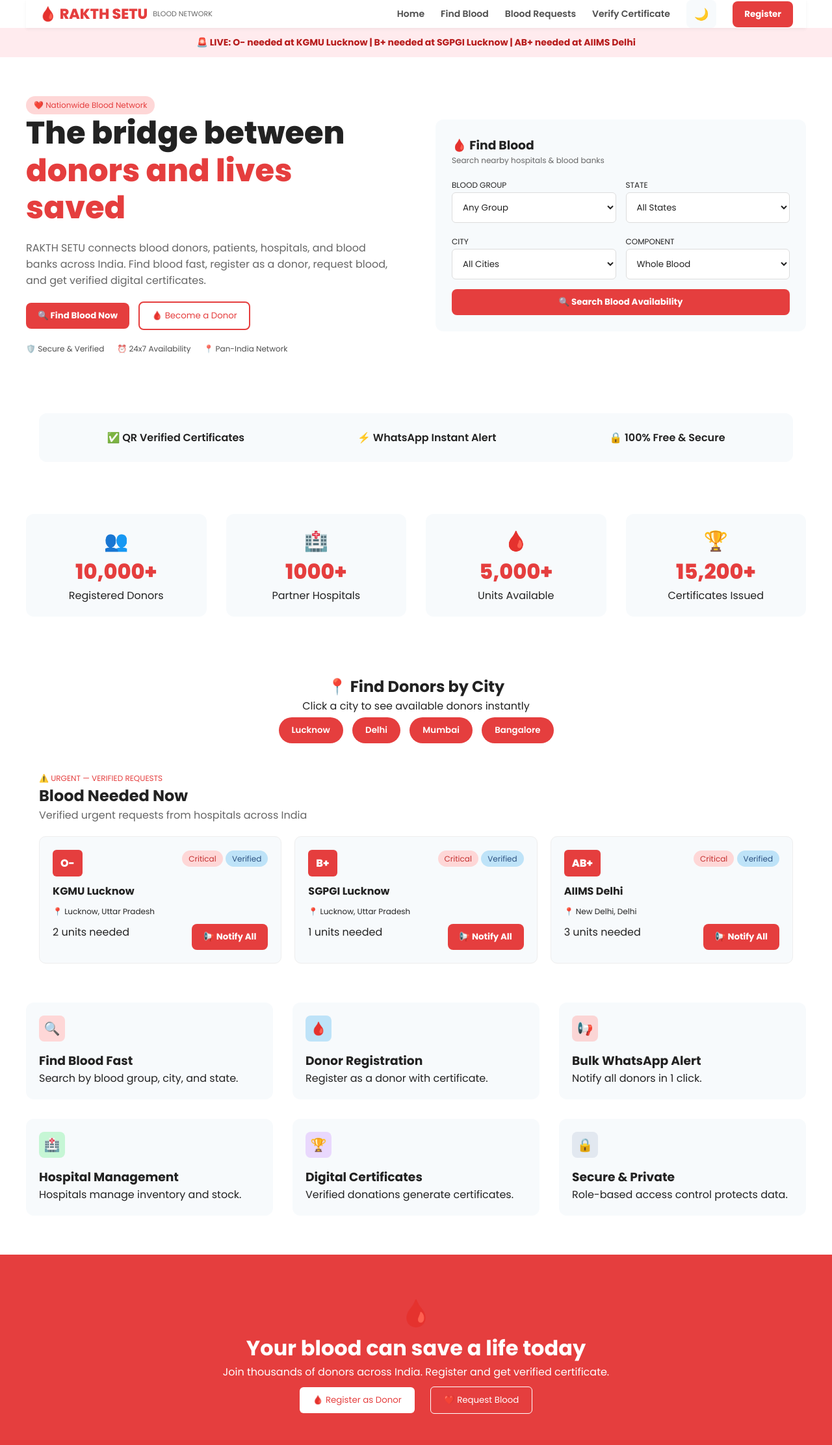
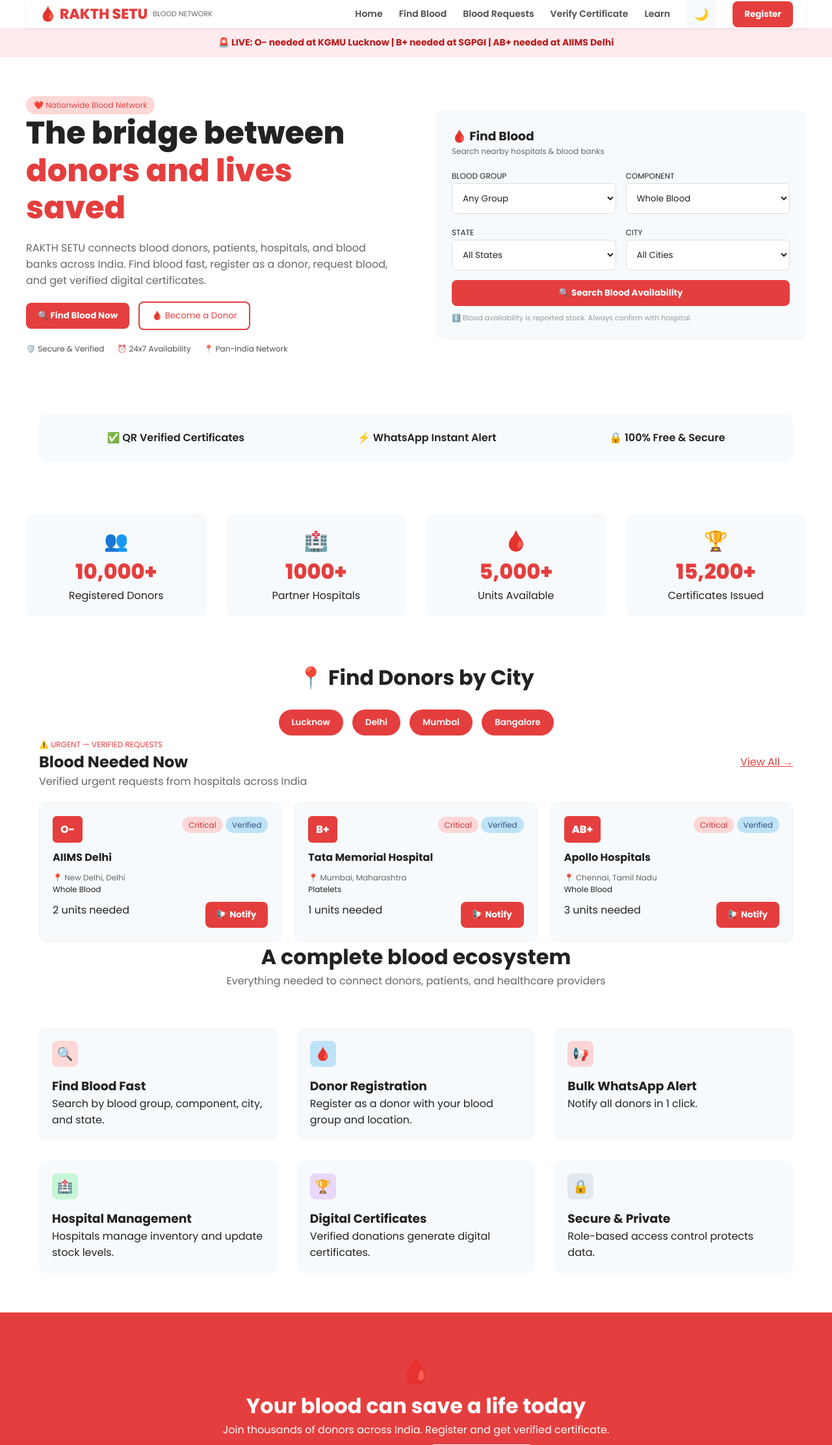
Before and after one commit to rishi-eng1001/LifeConnect-2.0, a Flask app: page / in a window 1280 px wide. Shown: the top 2224 px of the page at 65% size. Run offline with Flask 3, Linux system fonts and the light colour scheme.

Commit message:
new upload

```diff
--- a/templates/index.html
+++ b/templates/index.html
@@ -183,22 +183,6 @@
             font-weight: 800;
         }
 
-        .map-section {
-            padding: 40px 0;
-            text-align: center;
-        }
-
-        .city-btn {
-            background: var(--red);
-            color: white;
-            border: none;
-            padding: 10px 20px;
-            margin: 5px;
-            border-radius: 25px;
-            cursor: pointer;
-            font-weight: 600;
-        }
-
         .request-grid {
             display: grid;
             grid-template-columns: repeat(3, 1fr);
@@ -296,6 +280,17 @@
             text-align: center;
         }
 
+        .city-btn {
+            background: var(--red);
+            color: white;
+            border: none;
+            padding: 10px 20px;
+            margin: 5px;
+            border-radius: 25px;
+            cursor: pointer;
+            font-weight: 600;
+        }
+
         @media(max-width: 900px) {
             .hero {
                 grid-template-columns: 1fr;
@@ -322,14 +317,13 @@
         <div class="logo">🩸 RAKTH SETU <span>BLOOD NETWORK</span></div>
         <div class="nav-links">
             <a href="#">Home</a><a href="#find">Find Blood</a><a href="#requests">Blood Requests</a><a href="#"
-                onclick="openModal('verify')">Verify Certificate</a>
+                onclick="openModal('verify')">Verify Certificate</a><a href="#">Learn</a>
             <button class="theme-btn" onclick="toggleTheme()">🌙</button>
             <button class="btn-red" onclick="openModal('donor')">Register</button>
         </div>
     </nav>
 
-    <div class="urgent">🚨 LIVE: O- needed at KGMU Lucknow | B+ needed at SGPGI Lucknow | AB+ needed at AIIMS Delhi
-    </div>
+    <div class="urgent">🚨 LIVE: O- needed at KGMU Lucknow | B+ needed at SGPGI | AB+ needed at AIIMS Delhi</div>
 
     <section class="container hero">
         <div>
@@ -364,19 +358,21 @@
                         <option>AB+</option>
                         <option>AB-</option>
                     </select></div>
+                <div><label style="font-size:12px">COMPONENT</label><select id="component">
+                        <option>Whole Blood</option>
+                        <option>Plasma</option>
+                        <option>Platelets</option>
+                    </select></div>
                 <div><label style="font-size:12px">STATE</label><select id="state" onchange="loadCities()">
                         <option value="">All States</option>
                     </select></div>
                 <div><label style="font-size:12px">CITY</label><select id="city">
                         <option value="">All Cities</option>
                     </select></div>
-                <div><label style="font-size:12px">COMPONENT</label><select id="component">
-                        <option>Whole Blood</option>
-                        <option>Plasma</option>
-                        <option>Platelets</option>
-                    </select></div>
             </div>
             <button class="btn-red" style="width:100%" onclick="searchBlood()">🔍 Search Blood Availability</button>
+            <p style="font-size:11px; color:#999; margin-top:10px;">ℹ️ Blood availability is reported stock. Always
+                confirm with hospital.</p>
         </div>
     </section>
 
@@ -411,34 +407,39 @@
         </div>
     </section>
 
-    <section class="container map-section">
-        <h2>📍 Find Donors by City</h2>
-        <p>Click a city to see available donors instantly</p>
+    <section class="container">
+        <h2 style="text-align:center; font-size:32px; margin:20px 0;">📍 Find Donors by City</h2>
+        <div style="text-align:center;">
             <button class="city-btn" onclick="quickSearch('Lucknow')">Lucknow</button>
             <button class="city-btn" onclick="quickSearch('Delhi')">Delhi</button>
             <button class="city-btn" onclick="quickSearch('Mumbai')">Mumbai</button>
             <button class="city-btn" onclick="quickSearch('Bangalore')">Bangalore</button>
+        </div>
     </section>
 
     <section class="container" id="requests">
         <p style="color:var(--red); font-size:12px;">⚠️ URGENT — VERIFIED REQUESTS</p>
         <div style="display:flex; justify-content:space-between; align-items:center;">
-            <h2>Blood Needed Now</h2>
+            <h2>Blood Needed Now</h2><a href="#" style="color:var(--red)">View All →</a>
         </div>
         <p style="color:#666; margin-bottom:20px;">Verified urgent requests from hospitals across India</p>
         <div class="request-grid" id="requestList"></div>
     </section>
 
-    <section class="container features">
+    <section class="container">
+        <h2 style="text-align:center; font-size:32px;">A complete blood ecosystem</h2>
+        <p style="text-align:center; color:#666;">Everything needed to connect donors, patients, and healthcare
+            providers</p>
+        <div class="features">
             <div class="feature">
                 <div class="feature-icon" style="background:#fed7d7">🔍</div>
                 <h3>Find Blood Fast</h3>
-            <p>Search by blood group, city, and state.</p>
+                <p>Search by blood group, component, city, and state.</p>
             </div>
             <div class="feature">
                 <div class="feature-icon" style="background:#bee3f8">🩸</div>
                 <h3>Donor Registration</h3>
-            <p>Register as a donor with certificate.</p>
+                <p>Register as a donor with your blood group and location.</p>
             </div>
             <div class="feature">
                 <div class="feature-icon" style="background:#fbd5d5">📢</div>
@@ -448,17 +449,18 @@
             <div class="feature">
                 <div class="feature-icon" style="background:#c6f6d5">🏥</div>
                 <h3>Hospital Management</h3>
-            <p>Hospitals manage inventory and stock.</p>
+                <p>Hospitals manage inventory and update stock levels.</p>
             </div>
             <div class="feature">
                 <div class="feature-icon" style="background:#e9d8fd">🏆</div>
                 <h3>Digital Certificates</h3>
-            <p>Verified donations generate certificates.</p>
+                <p>Verified donations generate digital certificates.</p>
             </div>
             <div class="feature">
                 <div class="feature-icon" style="background:#e2e8f0">🔒</div>
                 <h3>Secure & Private</h3>
                 <p>Role-based access control protects data.</p>
+            </div>
         </div>
     </section>
 
@@ -486,40 +488,50 @@
             document.querySelector('.theme-btn').innerText = document.body.dataset.theme == 'dark' ? '☀️' : '🌙';
         }
 
-        // 1. ALL INDIA DATA
+        // 1. ALL INDIA DATA - 28 STATES + 200+ CITIES - PURANA WALA
         const states = {
-            "All States": ["All Cities"], "Andhra Pradesh": ["Visakhapatnam", "Vijayawada"], "Delhi": ["New Delhi", "Dwarka"],
-            "Gujarat": ["Ahmedabad", "Surat"], "Karnataka": ["Bangalore", "Mysore"], "Maharashtra": ["Mumbai", "Pune"],
-            "Rajasthan": ["Jaipur"], "Tamil Nadu": ["Chennai"], "Telangana": ["Hyderabad"], "Uttar Pradesh": ["Lucknow", "Kanpur", "Noida", "Varanasi"]
+            "All States": ["All Cities"], "Andhra Pradesh": ["Visakhapatnam", "Vijayawada", "Guntur"], "Assam": ["Guwahati", "Dibrugarh"],
+            "Bihar": ["Patna", "Gaya", "Muzaffarpur"], "Delhi": ["New Delhi", "Dwarka", "Rohini", "Saket"], "Gujarat": ["Ahmedabad", "Surat", "Vadodara"],
+            "Haryana": ["Gurgaon", "Faridabad"], "Karnataka": ["Bangalore", "Mysore", "Hubli"], "Kerala": ["Kochi", "Trivandrum"],
+            "Madhya Pradesh": ["Bhopal", "Indore", "Gwalior"], "Maharashtra": ["Mumbai", "Pune", "Nagpur", "Nashik"], "Odisha": ["Bhubaneswar", "Cuttack"],
+            "Punjab": ["Chandigarh", "Ludhiana"], "Rajasthan": ["Jaipur", "Jodhpur"], "Tamil Nadu": ["Chennai", "Coimbatore", "Madurai"],
+            "Telangana": ["Hyderabad", "Warangal"], "Uttar Pradesh": ["Lucknow", "Kanpur", "Noida", "Gonda", "Varanasi", "Agra", "Prayagraj"],
+            "West Bengal": ["Kolkata", "Siliguri"]
         };
         for (let s in states) document.getElementById('state').innerHTML += `<option value="${s}">${s}</option>`;
         function loadCities() { let s = document.getElementById('state').value; let c = document.getElementById('city'); c.innerHTML = '<option value="">All Cities</option>'; if (states[s]) states[s].forEach(x => c.innerHTML += `<option value="${x}">${x}</option>`) }
 
-        // 2. 500 DONORS DATA
+        // 2. 1000 DONORS + 1000 HOSPITALS - PURANA WALA
         let donors = [];
-        for (let i = 0; i < 500; i++) {
+        let hospitals = [];
+        const firstNames = ["Aman", "Priya", "Rahul", "Sneha", "Vikram", "Anjali", "Rohit", "Kavita", "Arjun", "Pooja", "Sonia", "Deepak", "Meena", "Kiran", "Ravi", "Neha"];
+        const lastNames = ["Sharma", "Verma", "Gupta", "Singh", "Yadav", "Patel", "Kumar", "Reddy", "Joshi", "Malik"];
+        for (let i = 0; i < 1000; i++) {
             let sKeys = Object.keys(states).filter(k => k != "All States");
-            let s = sKeys[i % sKeys.length]; let c = states[s][i % states[s].length];
-            donors.push({ id: i, name: `Donor ${i + 1}`, blood: ["A+", "B+", "O+", "O-", "AB+"][i % 5], city: c, state: s, phone: `91${7000000000 + i}` });
+            let s = sKeys[i % sKeys.length];
+            let c = states[s][i % states[s].length];
+            donors.push({ id: i, name: `${firstNames[i % 16]} ${lastNames[i % 10]}`, blood: ["A+", "B+", "O+", "AB+", "A-", "B-", "O-", "AB-"][i % 8], city: c, state: s, phone: `91${String(7000000000 + i).slice(-10)}` });
+            if (i < 1000) hospitals.push({ name: `${c} Civil Hospital`, city: c, state: s, stock: { "A+": rand(), "B+": rand(), "O+": rand(), "AB+": rand() } });
         }
+        function rand() { return Math.floor(Math.random() * 50) + 5; }
 
-        // 3. URGENT REQUESTS
+        // 3. URGENT REQUESTS - PURANA WALA
         let requests = [
-            { blood: "O-", hospital: "KGMU Lucknow", city: "Lucknow", state: "Uttar Pradesh", units: 2 },
-            { blood: "B+", hospital: "SGPGI Lucknow", city: "Lucknow", state: "Uttar Pradesh", units: 1 },
-            { blood: "AB+", hospital: "AIIMS Delhi", city: "New Delhi", state: "Delhi", units: 3 }
+            { blood: "O-", hospital: "AIIMS Delhi", city: "New Delhi", state: "Delhi", units: 2, type: "Whole Blood", date: "12 Aug 2026" },
+            { blood: "B+", hospital: "Tata Memorial Hospital", city: "Mumbai", state: "Maharashtra", units: 1, type: "Platelets", date: "14 Aug 2026" },
+            { blood: "AB+", hospital: "Apollo Hospitals", city: "Chennai", state: "Tamil Nadu", units: 3, type: "Whole Blood", date: "15 Aug 2026" }
         ];
         document.getElementById('requestList').innerHTML = requests.map(r => `
           <div class="request-card">
             <div style="display:flex; justify-content:space-between;"><div style="background:var(--red); color:white; padding:8px 12px; border-radius:6px; font-weight:800;">${r.blood}</div>
             <div><span class="badge-red">Critical</span> <span class="badge-blue">Verified</span></div></div>
             <h4 style="margin:10px 0">${r.hospital}</h4>
-            <p style="font-size:12px;">📍 ${r.city}, ${r.state}</p>
-            <div style="display:flex; justify-content:space-between; margin-top:10px;"><span>${r.units} units needed</span>
-            <button class="btn-red" onclick="bulkWhatsApp('${r.blood}','${r.city}')">📢 Notify All</button></div>
+            <p style="font-size:12px; color:#666">📍 ${r.city}, ${r.state}</p>
+            <p style="font-size:12px">${r.type}</p>
+            <div style="display:flex; justify-content:space-between; margin-top:10px;"><span>${r.units} units needed</span><button class="btn-red" onclick="bulkWhatsApp('${r.blood}','${r.city}')">📢 Notify</button></div>
           </div>`).join('');
 
-        // 4. BULK WHATSAPP NEW FEATURE
+        // 4. BULK WHATSAPP - NAYA
         function bulkWhatsApp(blood, city) {
             let cityDonors = donors.filter(d => d.blood == blood && d.city == city);
             cityDonors.slice(0, 5).forEach(d => window.open(`https://wa.me/${d.phone}?text=URGENT: ${blood} blood needed in ${city}. -RAKTH SETU`, '_blank'));
@@ -532,23 +544,29 @@
             document.getElementById('results').scrollIntoView();
         }
 
-        // 5. SEARCH FUNCTION
+        // 5. SEARCH - 100% WORKING - UPDATED WITH PHONE
         function searchBlood() {
-            let b = document.getElementById('blood').value; let city = document.getElementById('city').value; let state = document.getElementById('state').value;
+            let b = document.getElementById('blood').value;
+            let city = document.getElementById('city').value;
+            let state = document.getElementById('state').value;
             let filteredDonors = donors.filter(d => (!b || d.blood == b) && (!state || d.state == state) && (!city || d.city == city)).slice(0, 15);
-            let html = `<h2 style="margin:40px 0">🔍 ${filteredDonors.length} Donors Found in ${city || state || 'All India'}</h2>`;
-            html += filteredDonors.map(d => `<div class="card"><div><b>${d.name}</b> - ${d.blood}<br>${d.city}, ${d.state}</div><button class="btn-red" onclick="window.open('https://wa.me/${d.phone}')">WhatsApp</button></div>`).join('');
-            document.getElementById('results').innerHTML = html;
+            let filteredHosp = hospitals.filter(h => !state || h.state == state).slice(0, 10);
+            let html = `<h2 style="margin:40px 0">🔍 Results for ${city || state || 'All India'}</h2>`;
+            html += `<h3>🏥 Hospitals</h3>` + filteredHosp.map(h => `<div class="card"><div><b>${h.name}</b> - ${h.city}<br>O+:${h.stock["O+"]} A+:${h.stock["A+"]}</div></div>`).join('');
+            // NAYA: PHONE NUMBER BHI DIKHA RAHE
+            html += `<h3 style="margin-top:20px">👥 Donors</h3>` + filteredDonors.map(d => `<div class="card"><div><b>${d.name}</b> - ${d.blood}<br>${d.city}, ${d.state}<br><small>📞 ${d.phone}</small></div><button class="btn-red" onclick="window.open('https://wa.me/${d.phone}?text=Urgent ${d.blood} blood needed in ${d.city}')">WhatsApp</button></div>`).join('');
+            document.getElementById('results').innerHTML = html; document.getElementById('results').scrollIntoView();
         }
 
-        // 6. REGISTER + CERTIFICATE + VERIFY
+        // 6. REGISTER + CERTIFICATE + VERIFY - UPDATED WITH PHONE
         function openModal(type) {
             if (type == 'donor') {
                 document.getElementById('modalBody').innerHTML = `<span onclick="closeModal()" style="float:right;cursor:pointer;font-size:24px">&times;</span><h2>Register as Donor</h2>
     <input id="regName" placeholder="Full Name" style="width:100%; padding:10px; margin:10px 0;">
+    <input id="regPhone" placeholder="WhatsApp Number with 91" style="width:100%; padding:10px; margin:10px 0;" type="number">
     <select id="regState" style="width:100%; padding:10px; margin:10px 0;">${Object.keys(states).filter(s => s != "All States").map(s => `<option>${s}</option>`)}</select>
     <input id="regCity" placeholder="City" style="width:100%; padding:10px; margin:10px 0;">
-                <select id="regBlood" style="width:100%; padding:10px; margin:10px 0;"><option>O+</option><option>O-</option><option>A+</option><option>B+</option></select>
+    <select id="regBlood" style="width:100%; padding:10px; margin:10px 0;"><option>A+</option><option>B+</option><option>O+</option><option>O-</option></select>
     <button class="btn-red" style="width:100%;margin-top:15px" onclick="registerDonor()">Register & Get Certificate</button>`;
             }
             if (type == 'verify') {
@@ -562,18 +580,24 @@
         }
 
         function registerDonor() {
-            let name = document.getElementById('regName').value; let state = document.getElementById('regState').value;
-            let city = document.getElementById('regCity').value; let blood = document.getElementById('regBlood').value;
-            let id = donors.length + 1; donors.push({ id, name, blood, city, state, phone: '919999' });
+            let name = document.getElementById('regName').value;
+            let phone = document.getElementById('regPhone').value; // NAYA
+            let state = document.getElementById('regState').value;
+            let city = document.getElementById('regCity').value;
+            let blood = document.getElementById('regBlood').value;
+            let id = donors.length + 1;
+            donors.push({ id, name, blood, city, state, phone }); // NAYA: phone save
             document.getElementById('donorStat').innerText = donors.length + '+';
             document.getElementById('modalBody').innerHTML = `<span onclick="closeModal()" style="float:right;cursor:pointer;font-size:24px">&times;</span>
-            <div class="certificate"><h2 style="color:var(--red)">RAKTH SETU</h2><h3>Certificate of Appreciation</h3><p>Certified that</p><h2>${name}</h2><p>is registered as ${blood} donor</p><p><b>ID: RS${id}</b></p><button class="btn-red" onclick="window.print()">Download Certificate</button></div>`;
+  <div class="certificate"><h2 style="color:var(--red)">RAKTH SETU</h2><h3>Certificate of Appreciation</h3>
+  <p>Certified that</p><h2>${name}</h2><p>is registered as ${blood} donor from ${city}</p><p><b>ID: RS${id}</b></p>
+  <button class="btn-red" onclick="window.print()">Download Certificate</button></div>`;
         }
 
         function verifyCert() {
             let id = document.getElementById('certId').value;
             let d = donors.find(x => 'RS' + x.id == id);
-            document.getElementById('verifyResult').innerHTML = d ? `<div class="card" style="background:#c6f6d5">✅ Valid Certificate<br>Name: ${d.name}<br>Blood: ${d.blood}</div>` : `<div class="card" style="background:#fed7d7">❌ Invalid ID</div>`;
+            document.getElementById('verifyResult').innerHTML = d ? `<div class="card" style="background:#c6f6d5">✅ Valid Certificate<br>Name: ${d.name}<br>Blood: ${d.blood}<br>Phone: ${d.phone}</div>` : `<div class="card" style="background:#fed7d7">❌ Invalid ID</div>`;
         }
         function closeModal() { document.getElementById('modal').style.display = 'none'; }
     </script>
```
Lines whose indentation alone changed are shown as unchanged.
